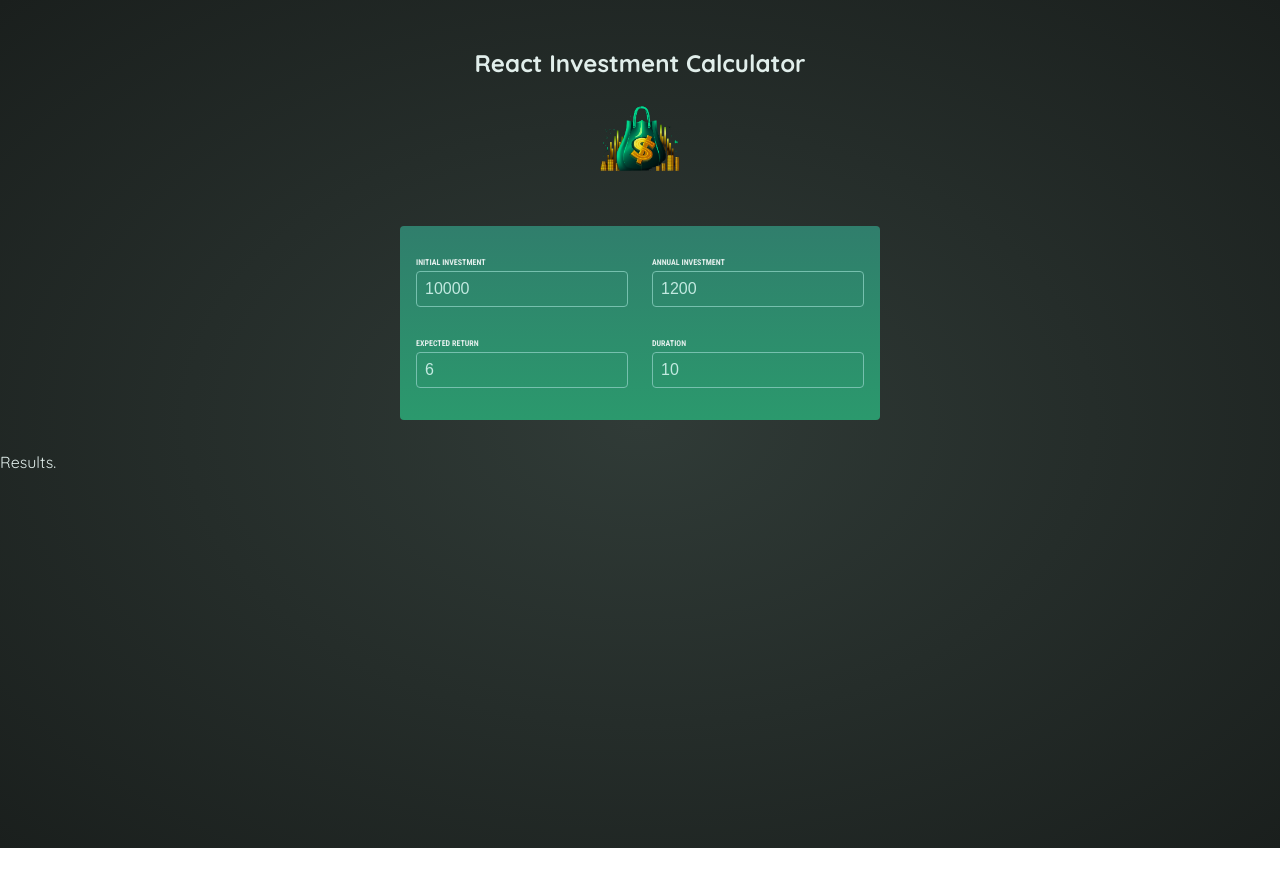
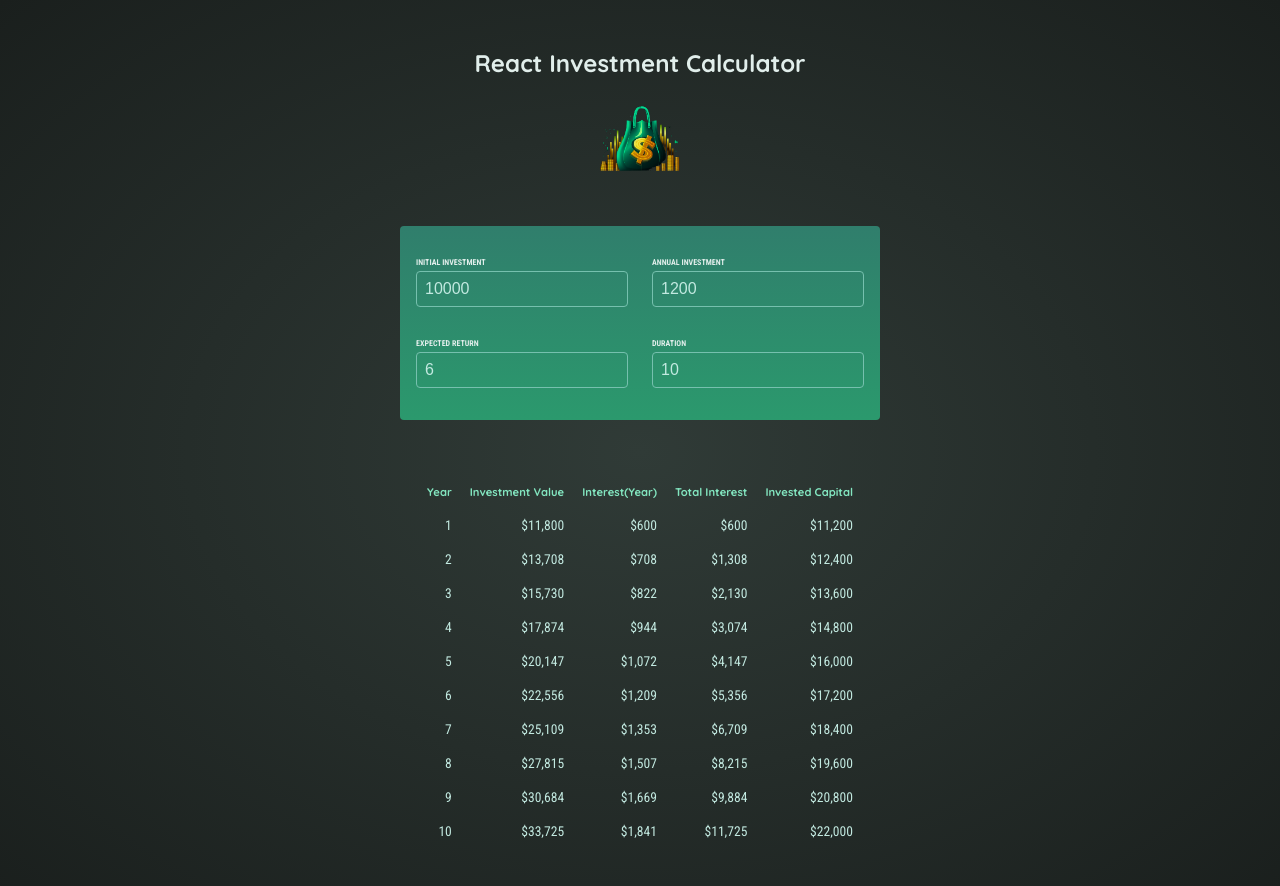
Before and after one commit to berkkosal/investment-calculator, a React (Vite) app: page / in a window 1280 px wide. Shown: the top 886 px of the page. Before the commit the page ends 848 px from the top, so only its background shows below. Built offline with nearby package versions, Linux system fonts and the light colour scheme.

Commit message:
finished without alerts

```diff
--- a/src/App.jsx
+++ b/src/App.jsx
@@ -15,7 +15,7 @@
     setUserData(prevUserData => {
       return {
         ...prevUserData,
-        [inputIdentifier]: newValue
+        [inputIdentifier]: +newValue //Buradaki + hesaplamadaki string ifadeyi number'a dönüştürüyor
 
       };
     });
--- a/src/components/Results.jsx
+++ b/src/components/Results.jsx
@@ -1,8 +1,44 @@
-
+import { calculateInvestmentResults,formatter } from "../util/investment.js";
 
 export default function Results({ userData }) {
-  console.log(userData);
+
+  const resultsData = calculateInvestmentResults(userData)
+  const initialInvestment =
+   resultsData[0].valueEndOfYear -
+   resultsData[0].interest -
+   resultsData[0].annualInvestment;
+
   return (
-    <p>Results.</p>
+   <table id="result">
+    <thead>
+      <tr>
+        <th>Year</th>
+        <th>Investment Value</th>
+        <th>Interest(Year)</th>
+        <th>Total Interest</th>
+        <th>Invested Capital</th>
+      </tr>
+    </thead>
+    <tbody>
+      {resultsData.map(yearData =>{
+        const totalInterest =
+        yearData.valueEndOfYear -
+        yearData.annualInvestment * yearData.year -
+        initialInvestment;
+
+        const totalAmountInvested = yearData.valueEndOfYear - totalInterest;
+
+        return <tr key={yearData.year}>
+          <td>{yearData.year}</td>
+          <td>{formatter.format(yearData.valueEndOfYear)}</td>
+          <td>{formatter.format(yearData.interest)}</td>
+          <td>{formatter.format(totalInterest)}</td>
+          <td>{formatter.format(totalAmountInvested)}</td>
+
+        </tr>
+      })}
+
+    </tbody>
+   </table>
   );
 }
--- a/src/components/UserInput.jsx
+++ b/src/components/UserInput.jsx
@@ -14,6 +14,8 @@
                         value={userData.initialInvestment}
                         onChange={
                             (event) => onTest('initialInvestment', event.target.value)
+                            //event.target.value bu yazımda her zaman bir string döndürüyor JS'de.
+                            //type ="number" olarak belirtsek dahi etki etmiyor.
                         }
                     />
                 </p>
```
